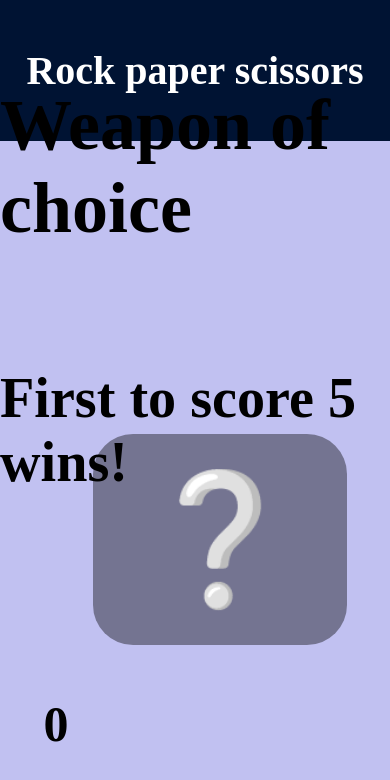
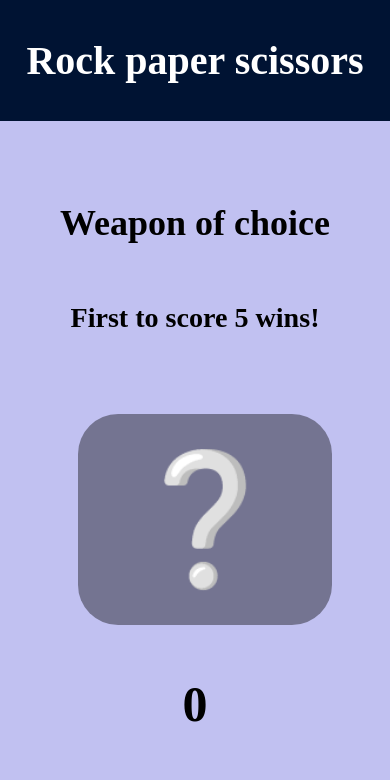
Before and after one commit to MihaiKuro/js-learning, a plain HTML site: page index.html in a window 390 px wide. Shown: the top 780 px of the page. Drawn offline with Linux system fonts and the light colour scheme.

Commit message:
font changes for phones

````diff
--- a/style.css
+++ b/style.css
@@ -21,7 +21,6 @@ body {
 }
 
 .scoreboard {
-    flex-shrink: 1;
     margin: 0;
     padding: 0;
     width: 100%;
@@ -40,7 +39,6 @@ body {
     display: flex;
     flex-direction: column;
     flex-wrap: nowrap;
-
     justify-content: center;
     align-items: center;
 }
@@ -55,7 +53,7 @@ body {
     width: 30vh;
     height: 25vh;
     border-radius: 40px;
-    margin-left: 50px;
+    margin-left: 20px;
     flex-wrap: wrap;
     background-color: rgba(0, 0, 0, 0.4);
     display: flex;
@@ -68,6 +66,7 @@ body {
 
 .scores-container h3{
     font-size:50px;
+    text-align: center;
 
 }
 .game-buttons{
@@ -107,6 +106,17 @@ body {
     padding: 20px;
 
 }
+@media only screen and (max-width: 700px) {
+    /* Adjust styles for screens smaller than 600px (e.g., phones) */
+    .header {
+      padding: 10px; /* Decrease padding for header */
+    }
+
+    /* Other adjustments as needed */
+  }
+    .scoreboard-info{
+        font-size: 1.5em;
+    }
 
 ```
 ```
````
